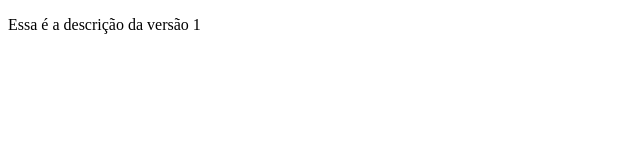
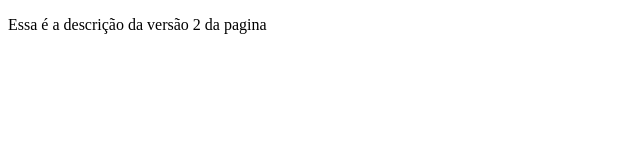
Before and after one commit to matbarroso97/atividadeversionamento, a plain HTML site: page index.html in a window 1280 px wide. Shown: the full height of the page, 0-640 px from the left. Drawn offline with Linux system fonts and the light colour scheme.

Commit message:
A versão 2 da pagina atualizada

```diff
--- a/index.html
+++ b/index.html
@@ -7,7 +7,7 @@
 </head>
 <body>
 
-<p>Essa é a descrição da versão 1</p>
+<p>Essa é a descrição da versão 2 da pagina</p>
 
 
 
```
